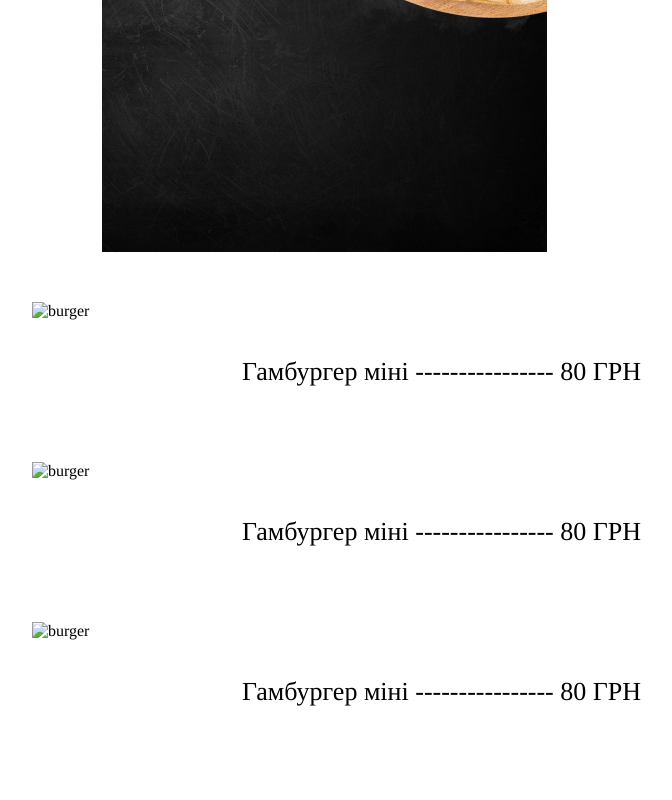
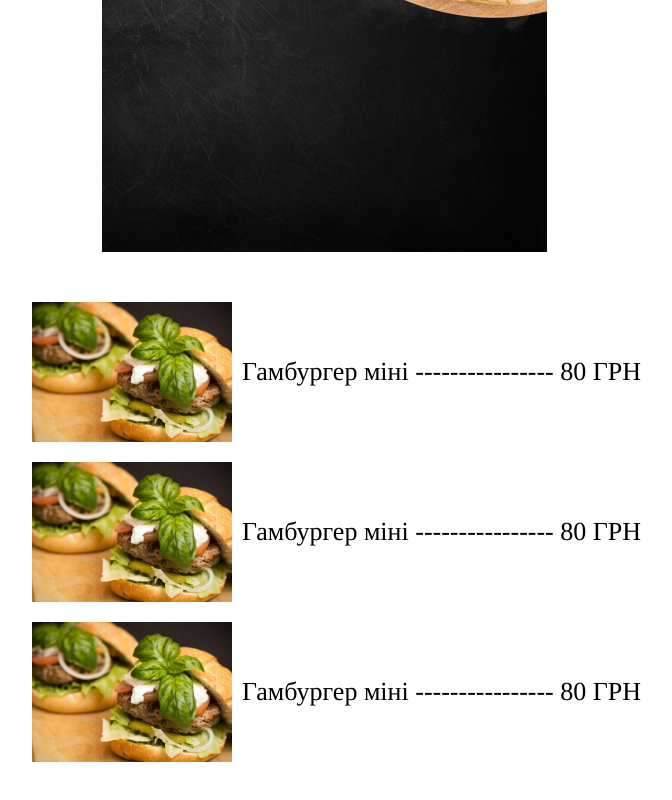
Before and after one commit to KeLar36/-Restaurant-Website-Design, a plain HTML site: page index.html in a window 1280 px wide. Shown: the part 2842-3642 px from the top of the page, without its empty margins (316-988 px from the left). Drawn offline with nearby package versions, Linux system fonts and the light colour scheme; the site is published under a folder, as on GitHub Pages, so addresses that start at the root find nothing.

Commit message:
Add files via upload
Updated code so the page works properly

```diff
--- a/index.html
+++ b/index.html
@@ -122,15 +122,15 @@
       </div>
       <div class="menu">
         <div class="options">
-          <img src="/img/burger-pic.png" alt="burger" class="burger">
+          <img src="img/burger-pic.png" alt="burger" class="burger">
           <p class="cost">Гамбургер міні <span class="price"> 80 ГРН</span></p>
         </div>
         <div class="options">
-          <img src="/img/burger-pic.png" alt="burger" class="burger">
+          <img src="img/burger-pic.png" alt="burger" class="burger">
           <p class="cost">Гамбургер міні <span class="price">80 ГРН</span></p>
         </div>
         <div class="options">
-          <img src="/img/burger-pic.png" alt="burger" class="burger">
+          <img src="img/burger-pic.png" alt="burger" class="burger">
           <p class="cost">Гамбургер міні <span class="price">80 ГРН</span></p>
         </div>
       </div>
```
